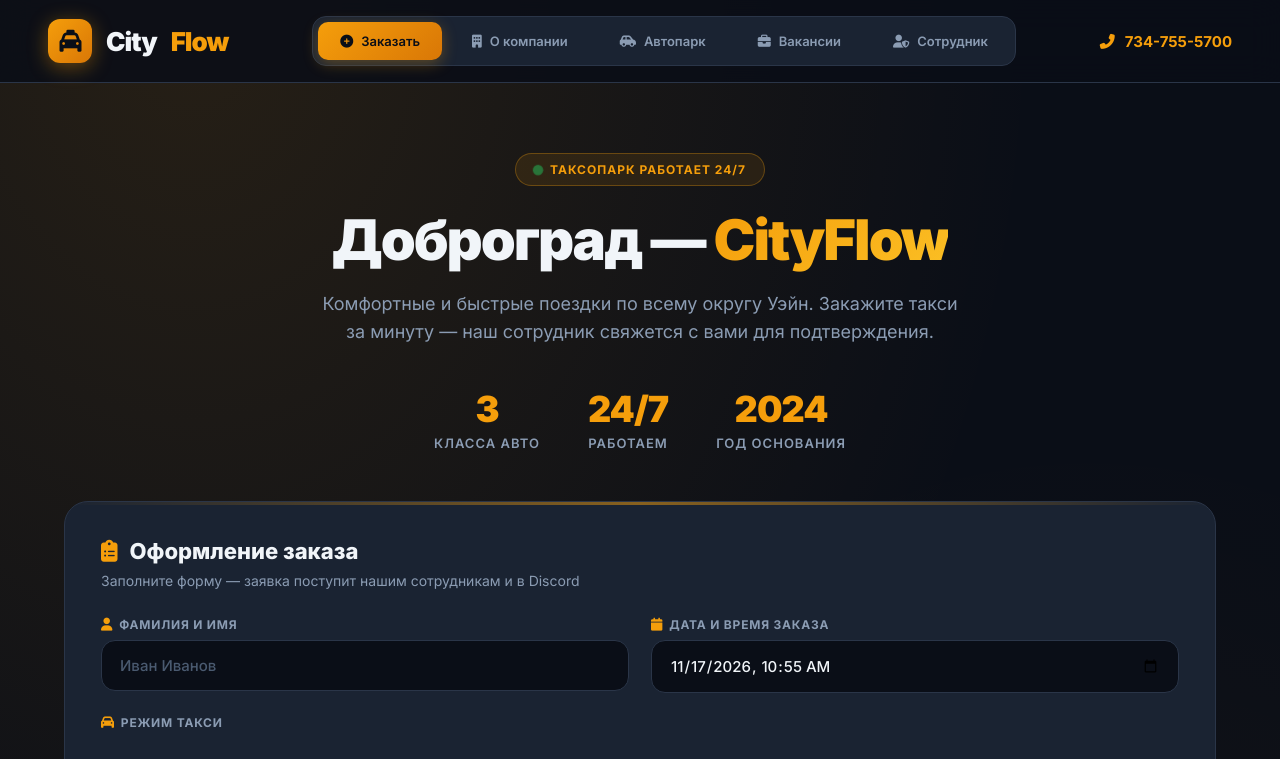
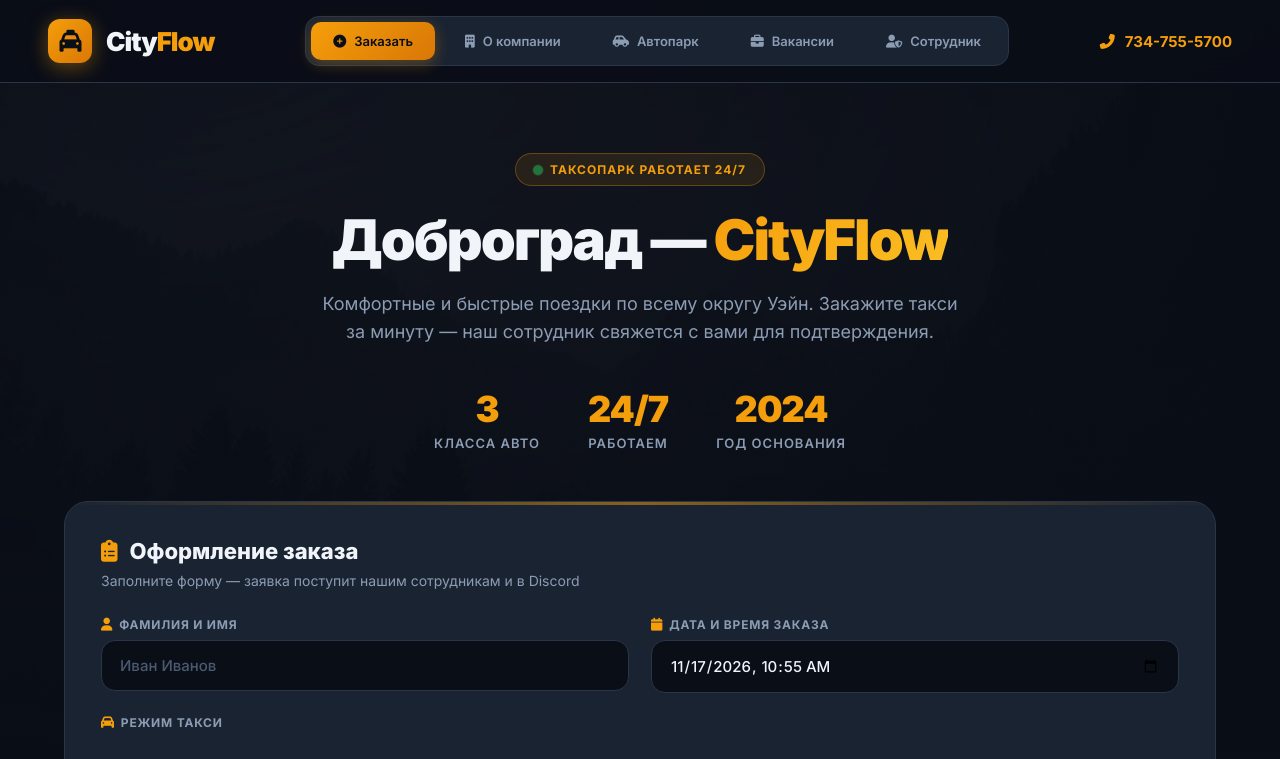
Before and after one commit to MayorDd-gmod/CityFlow, a plain HTML site: page index.html in a window 1280 px wide. Shown: the top 759 px of the page. Drawn offline with Linux system fonts and the light colour scheme.

Commit message:
Update index.html

```diff
--- a/index.html
+++ b/index.html
@@ -36,9 +36,32 @@
             background: var(--bg);
             color: var(--text);
             min-height: 100vh;
-            background-image: radial-gradient(ellipse at 15% 0%, rgba(245, 158, 11, 0.12) 0%, transparent 55%),
-                              radial-gradient(ellipse at 85% 100%, rgba(245, 158, 11, 0.06) 0%, transparent 50%);
             overflow-x: hidden;
+            position: relative;
+        }
+
+        /* ===== ФОН ИЗ КАРТИНКИ ===== */
+        body::before {
+            content: '';
+            position: fixed;
+            top: 0; left: 0; right: 0; bottom: 0;
+            background-image: url('https://raw.githubusercontent.com/MayorDd-gmod/CityFlow/main/%D0%9E%D0%91%D0%9E%D0%98.jpg');
+            background-size: cover;
+            background-position: center;
+            background-repeat: no-repeat;
+            opacity: 0.15; /* Делаем картинку полупрозрачной, чтобы не мешала читать */
+            z-index: -1;
+            pointer-events: none;
+        }
+
+        /* Дополнительное затемнение для читаемости */
+        body::after {
+            content: '';
+            position: fixed;
+            top: 0; left: 0; right: 0; bottom: 0;
+            background: radial-gradient(ellipse at 15% 0%, rgba(10, 14, 23, 0.7) 0%, rgba(10, 14, 23, 0.95) 70%);
+            z-index: -1;
+            pointer-events: none;
         }
 
         ::-webkit-scrollbar { width: 10px; }
@@ -68,6 +91,8 @@
             font-weight: 900;
             letter-spacing: -1px;
             cursor: pointer;
+            text-decoration: none;
+            color: var(--text);
         }
 
         .logo-icon {
@@ -84,6 +109,12 @@
         }
 
         .logo span { color: var(--primary); }
+
+        /* Убираем пробел между City и Flow */
+        .logo-text {
+            display: flex;
+            gap: 0;
+        }
 
         .header-nav {
             display: flex;
@@ -1006,7 +1037,8 @@
             border-top: 1px solid var(--border);
             padding: 40px 48px;
             margin-top: 40px;
-            background: var(--bg-light);
+            background: rgba(17, 24, 39, 0.8);
+            backdrop-filter: blur(10px);
         }
 
         .footer-content {
@@ -1065,7 +1097,7 @@
 <header>
     <div class="logo" onclick="switchTab('order')">
         <div class="logo-icon"><i class="fas fa-taxi"></i></div>
-        City<span>Flow</span>
+        <div class="logo-text">City<span>Flow</span></div>
     </div>
     <div class="header-nav">
         <button class="nav-tab active" onclick="switchTab('order')">
@@ -1273,7 +1305,7 @@
                     <div class="contact-icon"><i class="fas fa-globe"></i></div>
                     <div>
                         <h3>Сайт</h3>
-                        <p>www.cityflowtaxi.com</p>
+                        <a href="https://mayordd-gmod.github.io/CityFlow/" style="color: var(--text); text-decoration: none;">www.cityflowtaxi.com</a>
                     </div>
                 </div>
                 <div class="contact-card">
@@ -1429,9 +1461,6 @@
                 <button class="btn btn-primary" onclick="employeeLogin()">
                     <i class="fas fa-sign-in-alt"></i> Войти
                 </button>
-                <p style="margin-top: 20px; font-size: 12px; color: var(--text-muted);">
-                    Код по умолчанию: <strong style="color: var(--primary);">cityflow2026</strong>
-                </p>
             </div>
         </div>
 
@@ -1460,7 +1489,7 @@
         </div>
         <div class="footer-info">
             США, Мичиган, Доброград, ул. Бравери, 1<br>
-            Телефон: <a href="tel:7347555700">734-755-5700</a> · Сайт: www.cityflowtaxi.com<br>
+            Телефон: <a href="tel:7347555700">734-755-5700</a> · Сайт: <a href="https://mayordd-gmod.github.io/CityFlow/">www.cityflowtaxi.com</a><br>
             © 2024–2026 CityFlow Taxi. Все права защищены.
         </div>
     </div>
```
